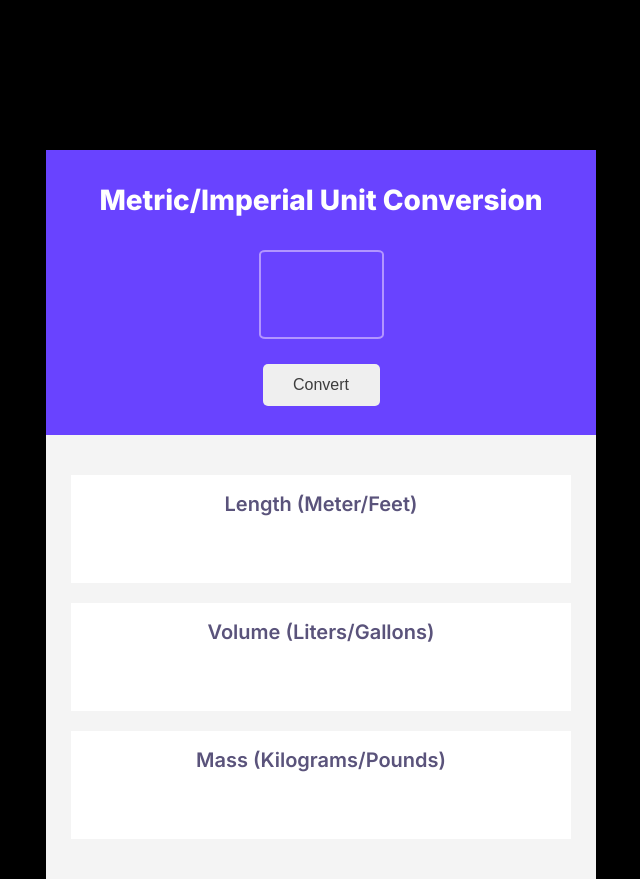
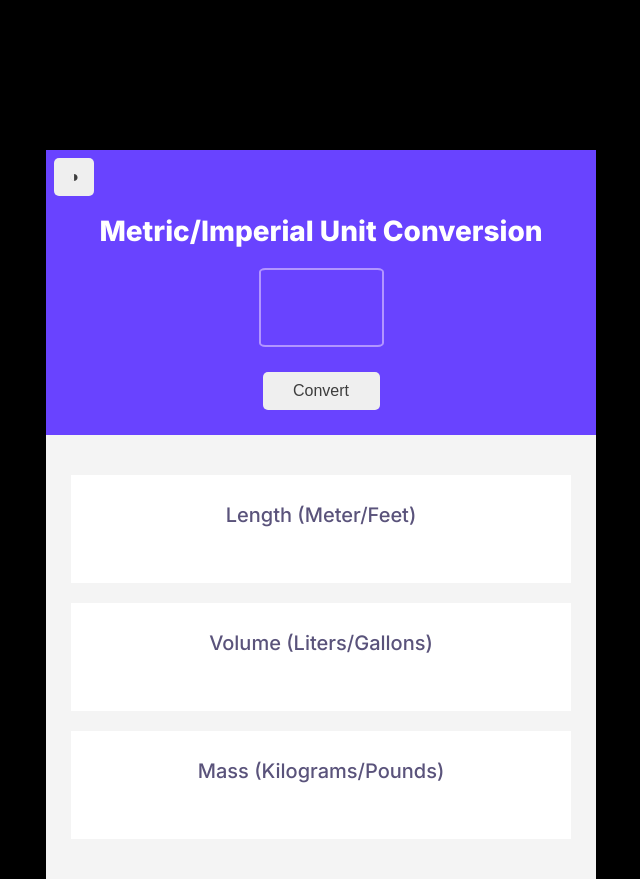
Before and after one commit to Jbasilio55/unit_converter, a plain HTML site: page index.html in a window 1280 px wide. Shown: the whole page, without its empty margins (319-959 px from the left). Drawn offline with Linux system fonts and the light colour scheme.

Commit message:
added night/light button and fixed h2 font and line height

```diff
--- a/index.html
+++ b/index.html
@@ -16,6 +16,7 @@
   <body>
     <div id="container">
       <div id="upper">
+        <button id="night-light">◑</button>
         <h1>Metric/Imperial Unit Conversion</h1>
         <input type="text" />
         <button>Convert</button>
--- a/style.css
+++ b/style.css
@@ -19,11 +19,16 @@ body {
   height: 285px;
 }
 
+#upper #night-light {
+  width: 40px;
+  margin: 8px;
+}
+
 #upper h1 {
   color: white;
   font-size: 28px;
   font-weight: 800;
-  margin: 33px auto;
+  margin: 10px auto 20px;
 }
 
 #upper input {
@@ -45,7 +50,7 @@ body {
   color: #3d3d3d;
   width: 117px;
   height: 42px;
-  margin: 25px auto 0;
+  margin: 25px auto 25px;
   border-radius: 5px;
   border: none;
 }
@@ -64,12 +69,14 @@ body {
   width: 500px;
   background-color: white;
   margin-bottom: 20px;
+  line-height: 20px;
 }
 
 #lower h2 {
   color: #5a537b;
-  font-weight: 600;
+  font-weight: 500;
   font-size: 20px;
+  margin-top: 30px;
 }
 
 #lower #length {
```
